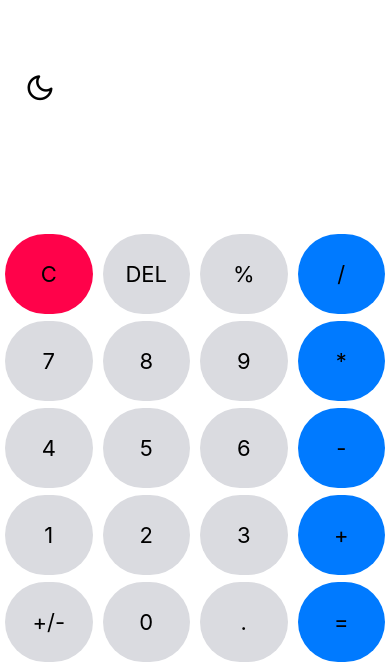
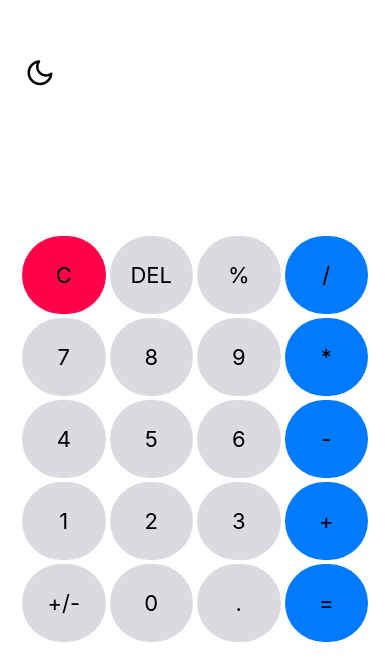
Before and after one commit to AD757/Calculator-ReactNative, a React Native app: screen / in a window 390 px wide. Shown: the part 180-844 px from the top of the page. Built offline with nearby package versions, Linux system fonts and the light colour scheme.

Commit message:
Update App.js
added dimensions to the operators.

```diff
--- a/App.js
+++ b/App.js
@@ -1,5 +1,5 @@
 import React, { useState } from 'react';
-import { StyleSheet, Text, View, TouchableOpacity, Alert, StatusBar } from 'react-native';
+import { StyleSheet, Text, View, TouchableOpacity, Alert, Dimensions, StatusBar } from 'react-native';
 import { Feather } from '@expo/vector-icons';
 
 export default function App() {
@@ -22,7 +22,6 @@ export default function App() {
         maxWidth: '100%',
         alignItems: 'flex-end',
         justifyContent: 'flex-end',
-
       },
 
       themeTouchable : {
@@ -35,7 +34,7 @@ export default function App() {
         color: darkMode ? "#000" : "#FFF",
         width: 50,
         height: 50,
-        borderRadius: 50,
+        borderRadius: 40,
         bottom: "5%",
         textAlign: "center",
         textAlignVertical: "center"
@@ -48,14 +47,14 @@ export default function App() {
 
       textHistory: {
         color: darkMode ? "#000" : "#FFF",
-        fontSize: 26,
+        fontSize: 20,
         paddingRight: 15,
         alignSelf: "flex-end",
       },
 
       textResult: {
         color: darkMode ? "#000" : "#FFF",
-        fontSize: 36,
+        fontSize: 26,
         paddingRight: 15,
         alignSelf: "flex-end",
 
@@ -65,17 +64,19 @@ export default function App() {
         backgroundColor: darkMode ? "#FFF" : "#000",
         flexDirection: 'row',
         flexWrap: 'wrap',
+      padding: 20,
+      justifyContent: 'center',
+      lignItems: 'flex-end',
       },
 
       operators: {
         flex: 2,
-        minHeight: 80,
-        minWidth: 80,
+        minHeight: Dimensions.get('window').width/5,
+        minWidth: Dimensions.get('window').width/5,
         alignItems: "center",
         justifyContent: "center",
         borderRadius: 50,
-        margin: 5,
-        marginBottom: 2,
+        margin: 2,
       },
 
       operatorsText: {
```
